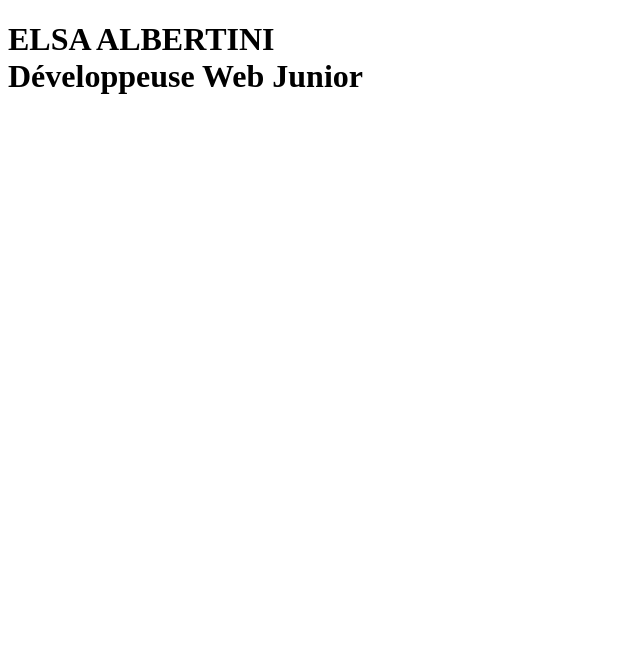
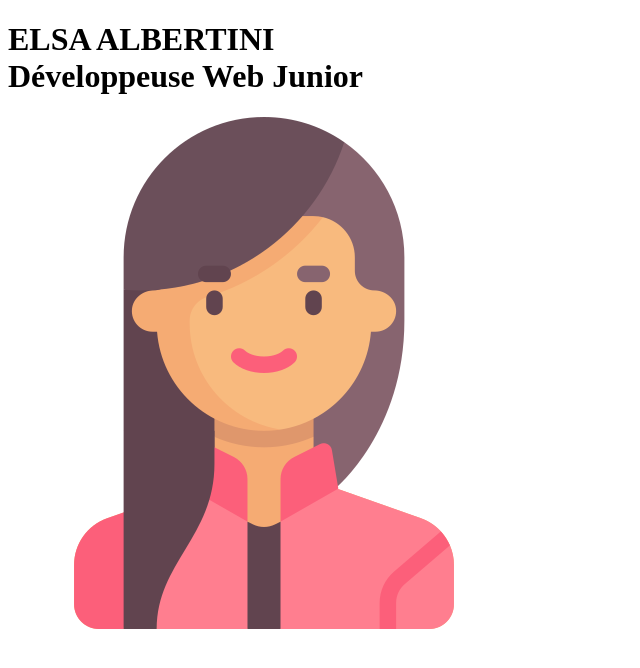
Before and after one commit to ElAlbe/Mon-Cv, a plain HTML site: page index.html in a window 1280 px wide. Shown: the whole page, without its empty margins (0-640 px from the left). Drawn offline with Linux system fonts and the light colour scheme.

Commit message:
add image

```diff
--- a/index.html
+++ b/index.html
@@ -10,6 +10,7 @@
         <h1> ELSA ALBERTINI <br>
             Développeuse Web Junior
         </h1>
+     <img src="./img/photo de profil.png" alt="ma photo de profil">
     </header>
 
 </body>
```
Also changed, not shown: img/photo de profil.png (added).
